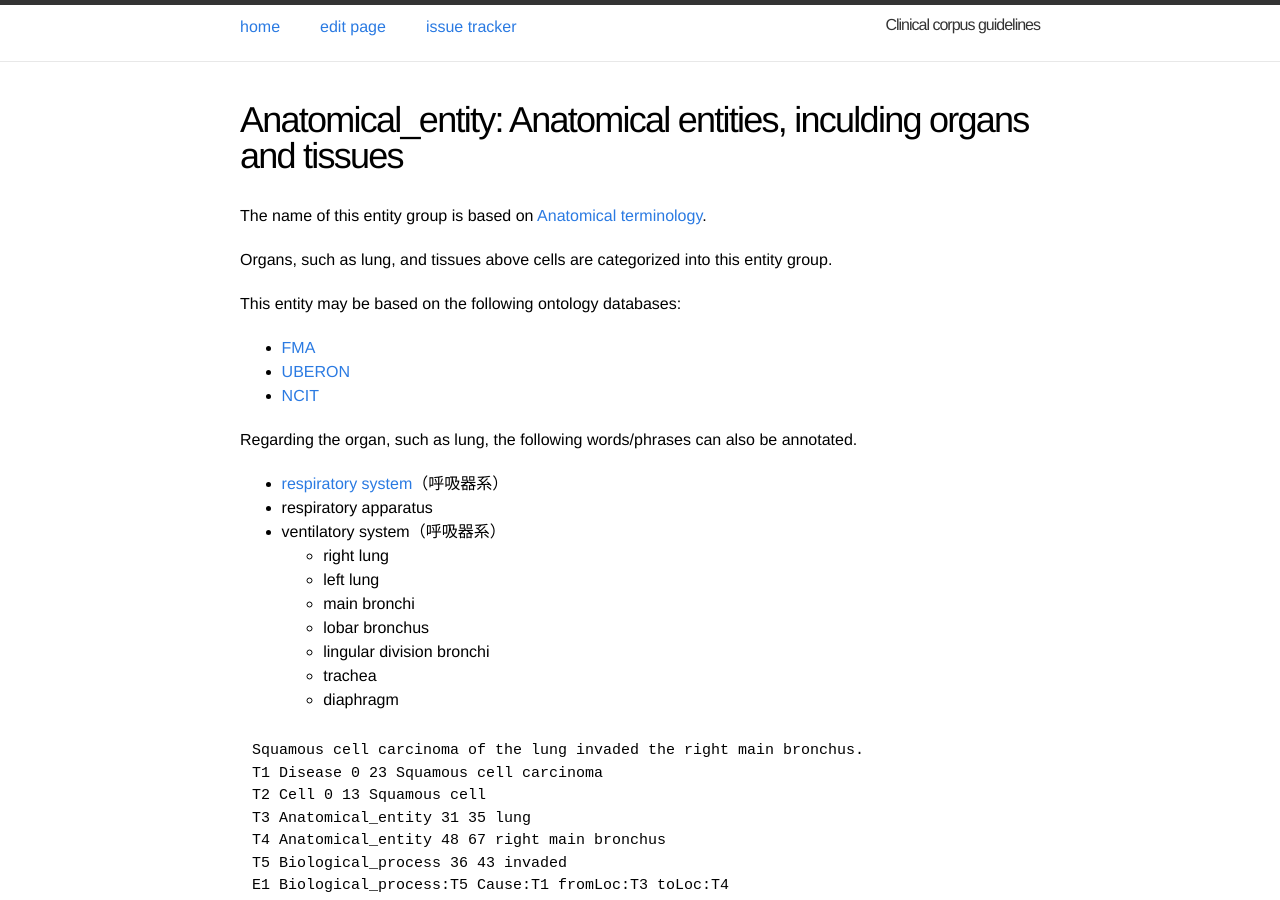
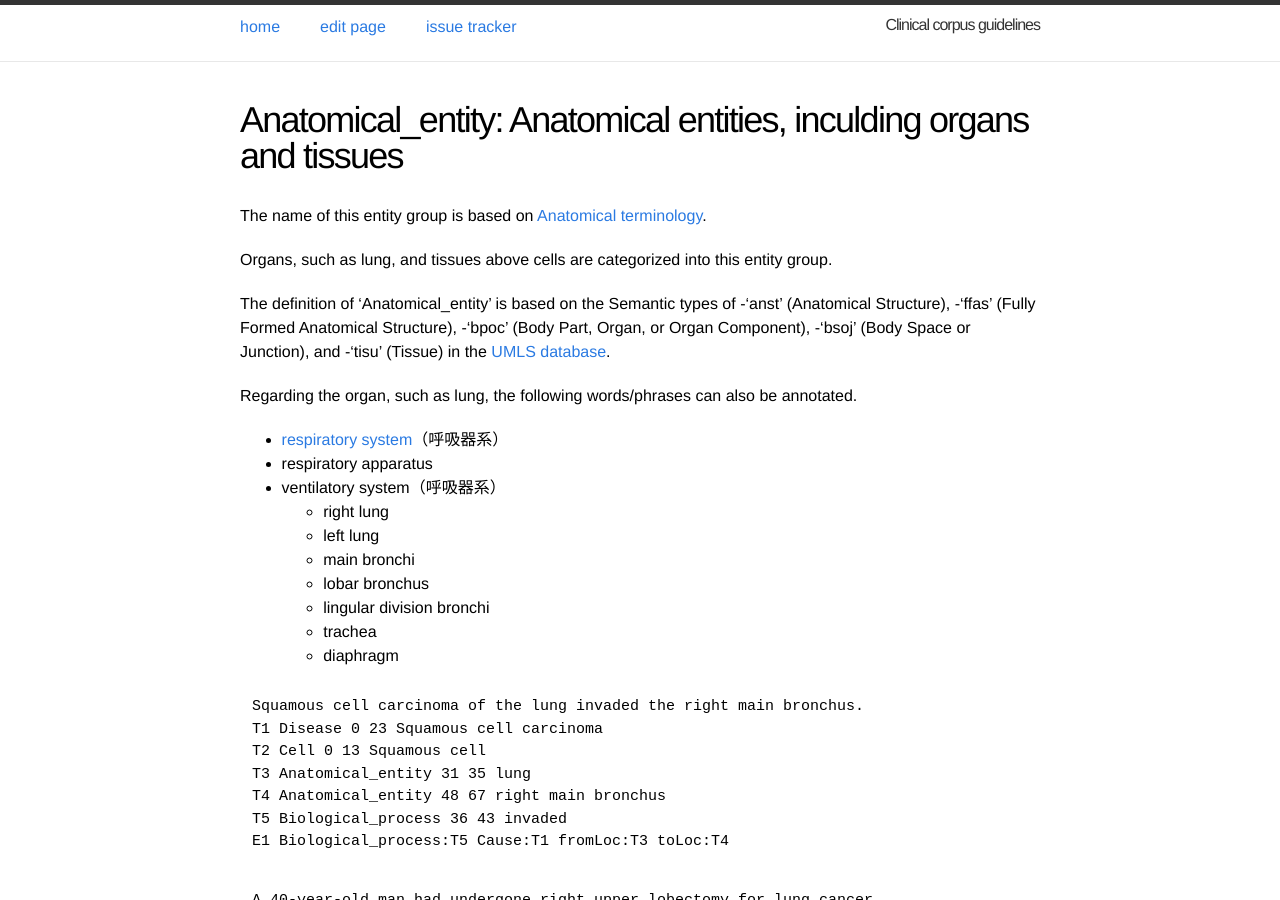
Before and after one commit to ezcatdb/clinicalcorpus-guidelines, a Jekyll site: the page built from _entity/Anatomical_entity.md, in a window 1280 px wide and 900 px high. Built offline with Jekyll 4.4.1, drawn with Linux system fonts in a browser that asks for light colours.

Commit message:
Update Anatomical_entity.md

```diff
--- a/_entity/Anatomical_entity.md
+++ b/_entity/Anatomical_entity.md
@@ -9,10 +9,20 @@ The name of this entity group is based on <a href="https://en.wikipedia.org/wiki
 
 Organs, such as lung, and tissues above cells are categorized into this entity group.
 
+The definition of 'Anatomical_entity' is based on the Semantic types of
+-'anst' (Anatomical Structure),
+-'ffas' (Fully Formed Anatomical Structure),
+-'bpoc' (Body Part, Organ, or Organ Component),
+-'bsoj' (Body Space or Junction), and
+-'tisu' (Tissue)
+in the <a href="https://www.nlm.nih.gov/research/umls/">UMLS database</a>.
+
+<!--
 This entity may be based on the following ontology databases:
 - <a href="https://www.ebi.ac.uk/ols/ontologies/fma">FMA</a>
 - <a href="https://www.ebi.ac.uk/ols/ontologies/uberon">UBERON</a>
 - <a href="https://www.ebi.ac.uk/ols/search?ontology=ncit">NCIT</a>
+-->
 
 Regarding the organ, such as lung, the following words/phrases can also be annotated.
 - <a href="https://en.wikipedia.org/wiki/Respiratory_system">respiratory system</a>（呼吸器系）
```
